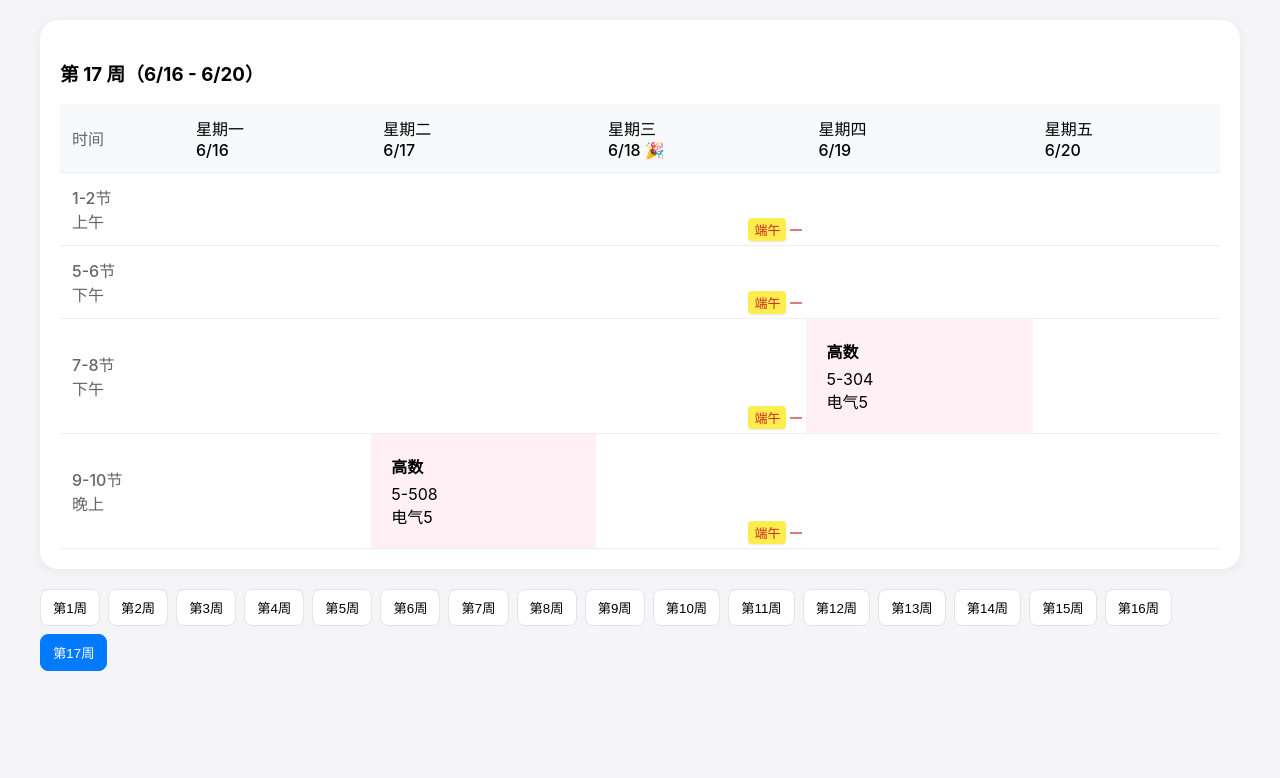
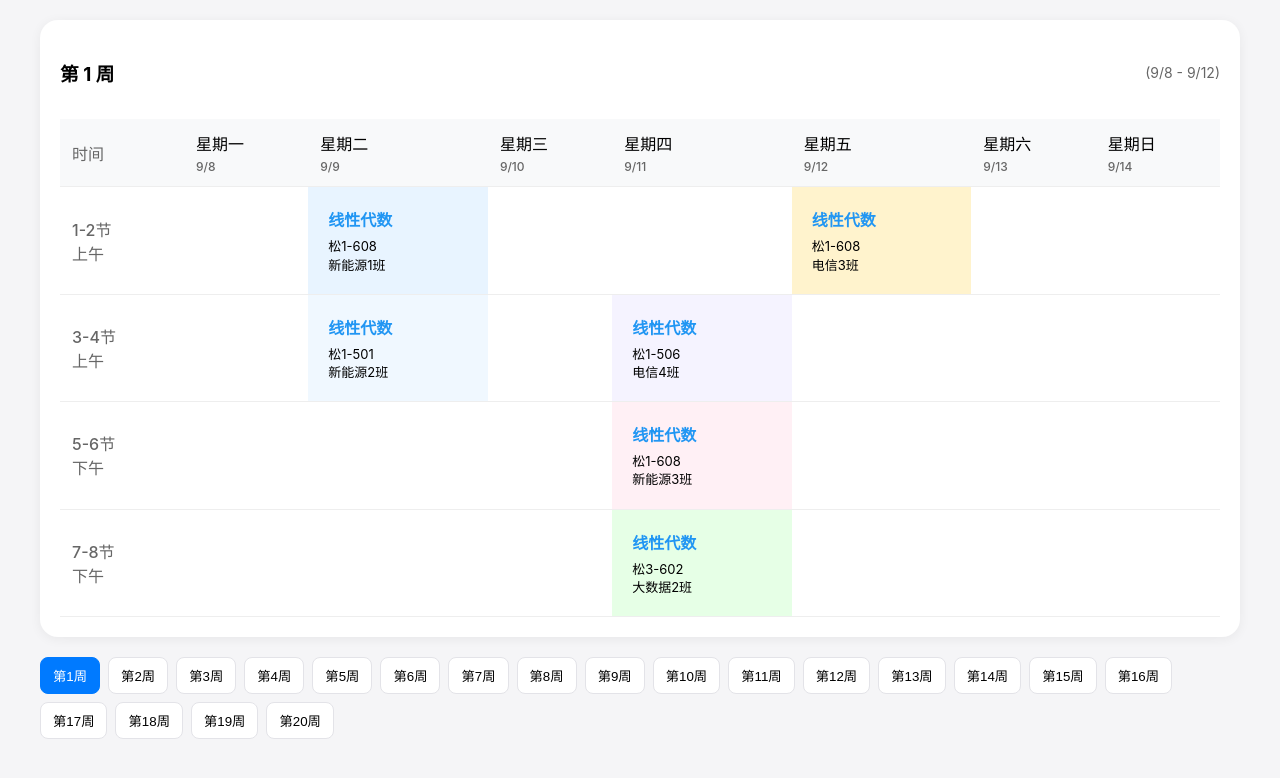
Before and after one commit to bfjy2024/kb2, a plain HTML site: page index.html in a window 1280 px wide. Drawn offline with Linux system fonts and the light colour scheme.

Commit message:
Update index.html

```diff
--- a/index.html
+++ b/index.html
@@ -8,7 +8,10 @@
         :root {
             --class1: #e8f4ff; --class2: #f0f8ff;
             --class3: #f5f3ff; --class4: #fff0f5;
+            --class5: #e6ffe6; --class6: #fff3cd;
             --active-week: #007AFF;
+            --primary-color: #2196F3;
+            --danger-color: #c62828;
         }
 
         body {
@@ -53,14 +56,9 @@
                 font-size: 13px;
             }
 
-            .holiday-mark {
-                right: 2px;
-                bottom: 2px;
-            }
-
-            .holiday-text {
-                font-size: 12px;
-                padding: 1px 4px;
+            table {
+                display: block;
+                overflow-x: auto;
             }
         }
 
@@ -76,7 +74,7 @@
 
         .holiday-text {
             background: rgba(255, 235, 59, 0.9);
-            color: #c62828;
+            color: var(--danger-color);
             padding: 2px 6px;
             border-radius: 4px;
             font-size: 13px;
@@ -87,7 +85,7 @@
         .holiday-line {
             width: 12px;
             height: 2px;
-            background: #c62828;
+            background: var(--danger-color);
             margin-left: 4px;
             opacity: 0.6;
         }
@@ -104,8 +102,9 @@
         }
 
         .course-name {
-            font-weight: 600 !important;  /* 新增加粗样式 */
+            font-weight: 600;
             margin-bottom: 6px;
+            color: var(--primary-color);
         }
 
         .week-nav {
@@ -159,11 +158,63 @@
         .current-course {
             background: #fff8e1 !important;
             box-shadow: inset 0 0 0 2px #ffd54f;
+            animation: pulse 1.5s infinite;
+        }
+
+        @keyframes pulse {
+            0%, 100% { box-shadow: inset 0 0 0 2px #ffd54f; }
+            50% { box-shadow: inset 0 0 0 4px #ffd54f; }
         }
 
         .time-col {
             width: 100px;
             font-weight: 500;
+            color: #666;
+        }
+
+        .course-detail {
+            font-size: 13px;
+            line-height: 1.4;
+        }
+
+        .date-info {
+            display: flex;
+            justify-content: space-between;
+            align-items: center;
+            font-size: 12px;
+            color: #666;
+            margin-top: 4px;
+        }
+
+        .holiday-icon {
+            font-size: 14px;
+            color: var(--danger-color);
+        }
+
+        /* 新增样式优化 */
+        .week-nav::-webkit-scrollbar {
+            height: 6px;
+        }
+
+        .week-nav::-webkit-scrollbar-thumb {
+            background: #ccc;
+            border-radius: 3px;
+        }
+
+        .course-content:hover {
+            transform: scale(1.02);
+            transition: transform 0.2s;
+        }
+
+        .week-header {
+            display: flex;
+            justify-content: space-between;
+            align-items: center;
+            margin-bottom: 10px;
+        }
+
+        .week-header .date-range {
+            font-size: 14px;
             color: #666;
         }
     </style>
@@ -174,47 +225,41 @@
 
 <script>
 // 基础数据
-const startDate = new Date(2025, 1, 24); // 2025-02-24
+const startDate = new Date(2025, 8, 8); // 2025-09-08
 const holidays = [
-    { date: '2025-01-29', name: '春节' }, // 假设春节假期
-    { date: '2025-04-04', name: '清明' },
-    { date: '2025-05-01', name: '劳动节' },
-    { date: '2025-06-18', name: '端午' },
-    { date: '2025-09-17', name: '中秋' },
-    { date: '2025-10-01', name: '国庆' }
+    { date: '2025-09-27', name: '中秋' },
+    { date: '2025-10-01', name: '国庆' },
+    { date: '2025-10-02', name: '国庆' },
+    { date: '2025-10-03', name: '国庆' },
+    { date: '2025-10-04', name: '国庆' },
+    { date: '2025-10-05', name: '国庆' },
+    { date: '2025-10-06', name: '国庆' },
+    { date: '2025-10-07', name: '国庆' }
 ];
 const courses = [
-    { // 星期一
-        name: '高数', weeks: '2-16双', time: '1-2', day: 1,
-        classroom: '1-401', class: '网安3', color: 'var(--class1)'
+    { // 星期二
+        name: '线性代数', weeks: '1-16', time: '1-2', day: 2,
+        classroom: '松1-608', class: '新能源1班', color: 'var(--class1)'
     },
-    { // 星期一
-        name: '数模', weeks: '1-16', time: '7-8', day: 1,
-        classroom: 'L6-909', class: '软件3', color: 'var(--class3)'
+    { // 星期二
+        name: '线性代数', weeks: '1-16', time: '3-4', day: 2,
+        classroom: '松1-501', class: '新能源2班', color: 'var(--class2)'
     },
-    { // 星期一晚上
-        name: '高数', weeks: '1-16', time: '9-10', day: 1,
-        classroom: '5-604', class: '网络2', color: 'var(--class2)'
+    { // 星期四
+        name: '线性代数', weeks: '1-12,15-18', time: '3-4', day: 4,
+        classroom: '松1-506', class: '电信4班', color: 'var(--class3)'
     },
-    { // 星期三
-        name: '高数', weeks: '1-16', time: '1-2', day: 3,
-        classroom: '2-302', class: '网安3', color: 'var(--class1)'
+    { // 星期四
+        name: '线性代数', weeks: '1-16', time: '5-6', day: 4,
+        classroom: '松1-608', class: '新能源3班', color: 'var(--class4)'
+    },
+    { // 星期四
+        name: '线性代数', weeks: '1-13,16-18', time: '7-8', day: 4,
+        classroom: '松3-602', class: '大数据2班', color: 'var(--class5)'
     },
     { // 星期五
-        name: '数模', weeks: '1-16', time: '1-2', day: 5,
-        classroom: 'L6-902', class: '软件3', color: 'var(--class3)'
-    },
-    { // 星期五下午
-        name: '高数', weeks: '1-15单', time: '5-6', day: 5,
-        classroom: '3-309', class: '网络2', color: 'var(--class2)'
-    },
-    { // 星期四
-        name: '高数', weeks: '1-17无9', time: '7-8', day: 4,
-        classroom: '5-304', class: '电气5', color: 'var(--class4)'
-    },
-    { // 星期二晚上
-        name: '高数', weeks: '1-17无9', time: '9-10', day: 2,
-        classroom: '5-508', class: '电气5', color: 'var(--class4)'
+        name: '线性代数', weeks: '1-12,15-18', time: '1-2', day: 5,
+        classroom: '松1-608', class: '电信3班', color: 'var(--class6)'
     }
 ];
 
@@ -222,13 +267,16 @@ const courses = [
 function init() {
     // 生成所有周课表
     const container = document.getElementById('timetables');
-    for (let week = 1; week <= 17; week++) {
+    for (let week = 1; week <= 20; week++) {
         const card = document.createElement('div');
         card.className = 'week-card';
         card.id = `week${week}`;
         card.style.display = 'none'; // 默认隐藏
         card.innerHTML = `
-            <h3>第 ${week} 周（${getDateRange(week)}）</h3>
+            <div class="week-header">
+                <h3>第 ${week} 周</h3>
+                <div class="date-range">(${getDateRange(week)})</div>
+            </div>
             ${renderTable(week)}
         `;
         container.appendChild(card);
@@ -236,7 +284,7 @@ function init() {
 
     // 生成周导航
     const nav = document.getElementById('weekNav');
-    for (let week = 1; week <= 17; week++) {
+    for (let week = 1; week <= 20; week++) {
         const btn = document.createElement('button');
         btn.textContent = `第${week}周`;
         btn.onclick = () => showWeek(week);
@@ -266,20 +314,20 @@ function showWeek(week) {
 function renderTable(week) {
     const timeSlots = [
         { time: '1-2', period: '上午' },
+        { time: '3-4', period: '上午' },
         { time: '5-6', period: '下午' },
-        { time: '7-8', period: '下午' },
-        { time: '9-10', period: '晚上' }
+        { time: '7-8', period: '下午' }
     ];
 
     let html = `<table>
         <tr>
             <th class="time-col">时间</th>
-            ${[1,2,3,4,5].map(d => {
+            ${[1,2,3,4,5,6,7].map(d => {
                 const dateStr = getDateStr(week, d);
                 const holiday = checkHoliday(dateStr);
                 return `
                     <th class="${holiday ? 'holiday-header' : ''}">
-                        星期${['一','二','三','四','五'][d-1]}
+                        星期${['一','二','三','四','五','六','日'][d-1]}
                         <div class="date-info">
                             ${dateStr}
                             ${holiday ? `<span class="holiday-icon">🎉</span>` : ''}
@@ -292,7 +340,7 @@ function renderTable(week) {
     timeSlots.forEach(slot => {
         html += `<tr>
             <td class="time-col">${slot.time}节<br>${slot.period}</td>
-            ${[1,2,3,4,5].map(day => {
+            ${[1,2,3,4,5,6,7].map(day => {
                 const dateStr = getDateStr(week, day);
                 const holiday = checkHoliday(dateStr);
                 const course = courses.find(c =>
@@ -327,6 +375,7 @@ function renderTable(week) {
 
     return html + '</table>';
 }
+
 // 辅助函数
 function checkHoliday(dateStr) {
     const [month, day] = dateStr.split('/');
@@ -334,11 +383,18 @@ function checkHoliday(dateStr) {
     const holiday = holidays.find(h => h.date === fullDate);
     return holiday?.name || null;
 }
+
 function checkWeek(current, condition) {
     if (condition.includes('无')) {
         const [range, exclude] = condition.split('无');
-        const [start, end] = range.split('-').map(Number);
-        return current >= start && current <= end && current != exclude;
+        const excludeRanges = exclude.split('-').map(Number);
+        if (excludeRanges.length === 1) {
+            return current >= range.split('-')[0] && current <= range.split('-')[1] && current != excludeRanges[0];
+        } else if (excludeRanges.length === 2) {
+            const [start, end] = excludeRanges;
+            return current >= range.split('-')[0] && current <= range.split('-')[1] &&
+                   (current < start || current > end);
+        }
     }
     if (condition.includes('双')) {
         const [start, end] = condition.replace('双','').split('-').map(Number);
@@ -348,14 +404,14 @@ function checkWeek(current, condition) {
         const [start, end] = condition.replace('单','').split('-').map(Number);
         return current >= start && current <= end && current % 2 !== 0;
     }
-    const [start, end] = condition.split('-').map(Number);
-    return current >= start && current <= end;
+    const ranges = condition.split(',').map(r => r.split('-').map(Number));
+    return ranges.some(([s, e]) => current >= s && current <= e);
 }
 
 function getCurrentWeek() {
     const now = new Date();
     const diff = Math.floor((now - startDate) / (1000*60*60*24*7));
-    return Math.max(1, Math.min(17, diff + 1));
+    return Math.max(1, Math.min(20, diff + 1));
 }
 
 function getDateStr(week, day) {
@@ -389,9 +445,9 @@ function highlightCurrent() {
     const hours = now.getHours();
     let timeSlot = '';
     if (hours >= 8 && hours < 10) timeSlot = '1-2';
+    else if (hours >= 10 && hours < 12) timeSlot = '3-4';
     else if (hours >= 14 && hours < 16) timeSlot = '5-6';
     else if (hours >= 16 && hours < 18) timeSlot = '7-8';
-    else if (hours >= 19 && hours < 21) timeSlot = '9-10';
 
     if (timeSlot) {
         const table = document.querySelector(`#week${currentWeek} table`);
```
